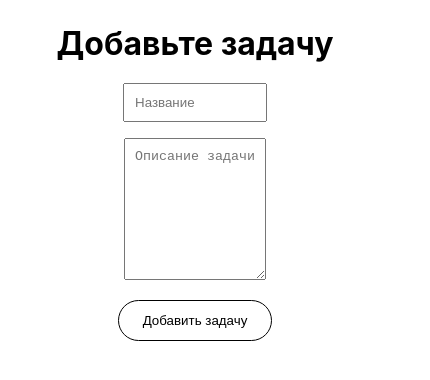
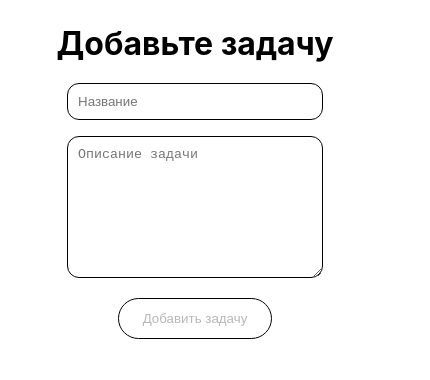
Before and after one commit to lighterboiii/adaptive-todo-list, a React (Create React App) app: page / in a window 390 px wide. Shown: the top 380 px of the page, 430 px wide, since content can reach past the window. Built offline with nearby package versions, Linux system fonts and the light colour scheme.

Commit message:
feat: адаптивность

```diff
--- a/src/components/AddTask/AddTask.module.css
+++ b/src/components/AddTask/AddTask.module.css
@@ -22,6 +22,8 @@
   padding: 10px;
   width: 60%;
   min-width: 120px;
+  border-radius: 12px;
+  border: .5px black solid;
 }
 
 .form__textarea {
@@ -29,6 +31,8 @@
   width: 60%;
   height: 120px;
   min-width: 120px;
+  border-radius: 12px;
+  border: .5px black solid;
 }
 
 .form__button {
@@ -37,3 +41,9 @@
   border: .5px black solid;
   padding: 12px 24px;
 }
+
+@media screen and (max-width: 768px) {
+  .form__set {
+    width: 100%;
+  }
+}
--- a/src/components/AddTask/AddTask.tsx
+++ b/src/components/AddTask/AddTask.tsx
@@ -59,7 +59,10 @@ const AddTask: FC = () => {
         >
         </textarea>
       </fieldset>
-      <button className={style.form__button}>
+      <button
+        disabled={!inputValue && !description}
+        className={style.form__button}
+      >
         Добавить задачу
       </button>
     </form>
--- a/src/components/App/App.module.css
+++ b/src/components/App/App.module.css
@@ -2,6 +2,10 @@
   margin: 0 auto;
   padding: 24px 0;
   box-sizing: border-box;
+  overflow-x: scroll;
+  height: 100vh;
+  display: flex;
+  flex-direction: column;
 }
 
 .app__title {
--- a/src/components/Task/Task.module.css
+++ b/src/components/Task/Task.module.css
@@ -4,12 +4,15 @@
   border: 1px black solid;
   border-radius: 12px;
   height: 380px;
+  box-sizing: border-box;
+  position: relative;
+}
+
+.task__content {
+  margin-top: 40px;
   flex-direction: row;
-  flex-wrap: wrap;
   justify-content: center;
   align-items: center;
-  box-sizing: border-box;
-  position: relative;
 }
 
 .task__name {
@@ -17,6 +20,9 @@
   text-align: center;
   font-weight: 900;
   margin: 0;
+  text-overflow: ellipsis;
+  white-space: wrap;
+  overflow: hidden;
 }
 
 .task__description {
@@ -24,7 +30,10 @@
   margin: 0;
   font-size: 18px;
   font-weight: 200;
-  text-align: center;
+  text-align: left;
+  text-overflow: ellipsis;
+  white-space: wrap;
+  overflow: hidden;
 }
 
 .task__checkbox {
@@ -55,3 +64,10 @@
   height: 24px;
   color: black;
 }
+
+@media screen and (max-width: 768px) {
+  .task {
+    min-width: 100%;
+    height: 100%;
+  }
+}
--- a/src/components/Task/Task.tsx
+++ b/src/components/Task/Task.tsx
@@ -31,8 +31,10 @@ const Task: FC<ITaskProps> = ({ task }) => {
           className={style.task__checkbox}
         />
       </label>
-      <h3 className={style.task__name}>{task.name}</h3>
-      <p className={style.task__description}>{task.description}</p>
+      <div className={style.task__content}>
+        <h3 className={style.task__name}>{task.name}</h3>
+        <p className={style.task__description}>{task.description}</p>
+      </div>
       <button
         className={style.task__deleteButton}
         onClick={() => handleDeleteTask(task.id)}
--- a/src/components/TaskList/TaskList.module.css
+++ b/src/components/TaskList/TaskList.module.css
@@ -5,5 +5,18 @@
   grid-template-columns: repeat(5, minmax(200px, 1fr));
   list-style: none;
   width: 100%;
+  flex-grow: 1;
   gap: 10px;
+  box-sizing: border-box;
 }
+
+@media screen and (max-width: 768px) {
+  .list {
+    display: flex;
+    flex-direction: row;
+    flex-wrap: nowrap;
+    align-items: center;
+    justify-content: center;
+    overflow-x: auto;
+  }
+}
```
Lines whose indentation alone changed are shown as unchanged.
